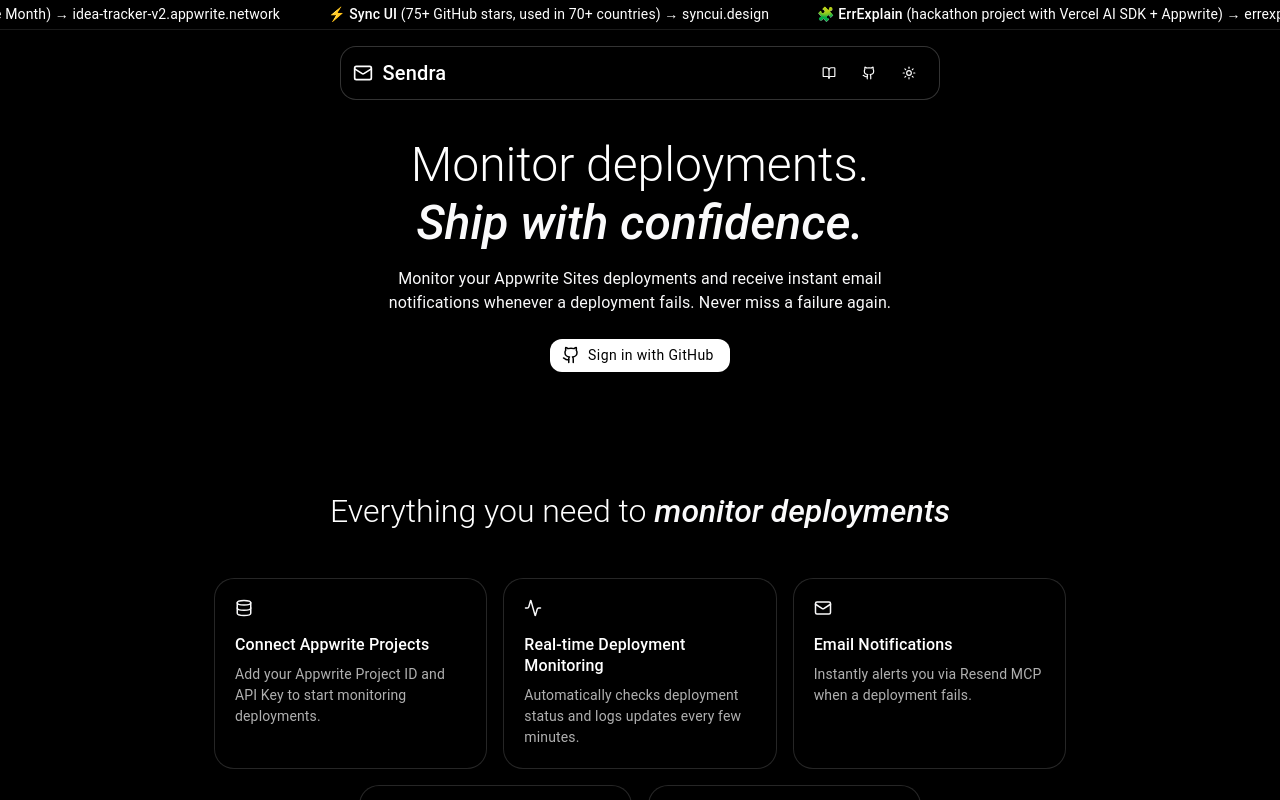
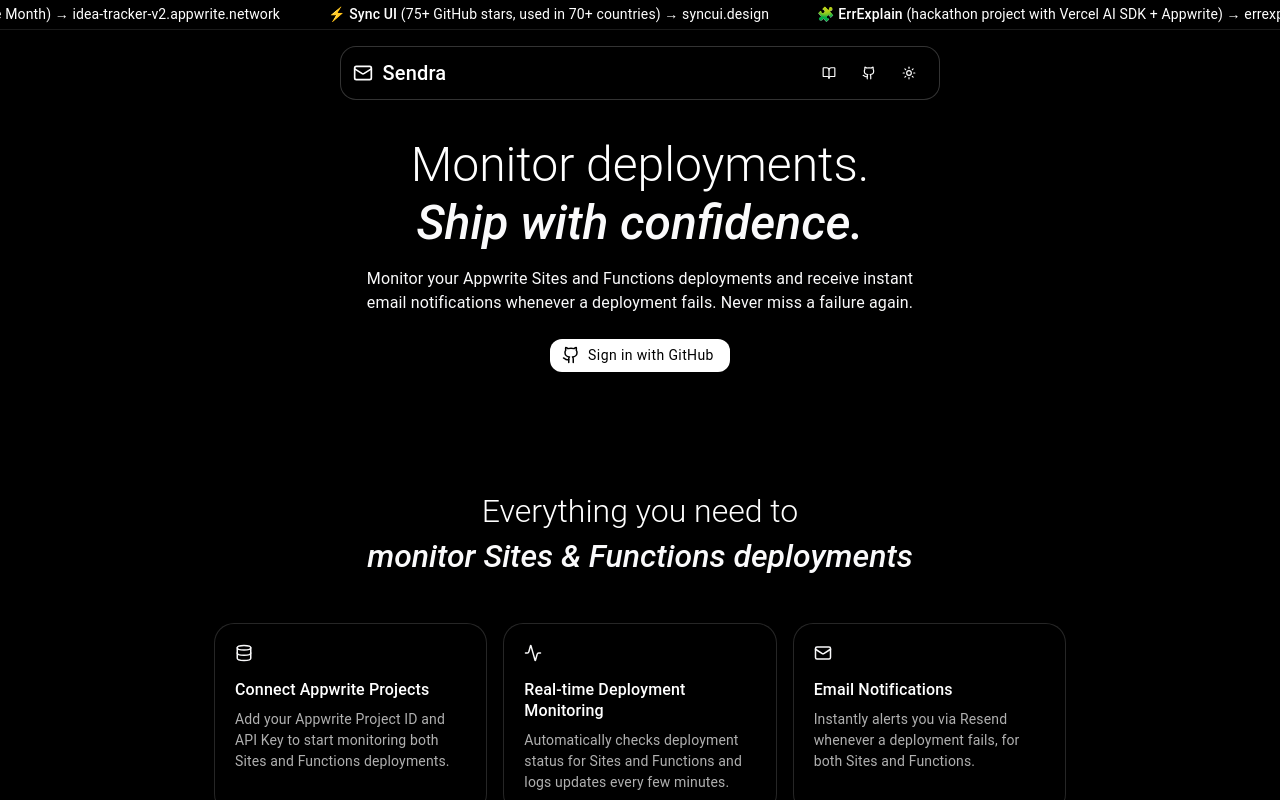
Before and after one commit to AbhiVarde/sendra, a Next.js app: page / in a window 1280 px wide. Shown: the top 800 px of the page. Built offline with nearby package versions, Linux system fonts and the light colour scheme; no server answers.

Commit message:
feat: update Sendra for Sites & Functions monitoring

```diff
--- a/app/layout.tsx
+++ b/app/layout.tsx
@@ -15,15 +15,15 @@
 
 export const metadata: Metadata = {
   title: {
-    default: "Sendra | Monitor Appwrite Sites Deployments",
+    default: "Sendra | Monitor Appwrite Sites & Functions Deployments",
     template: "%s | Sendra",
   },
   description:
-    "Monitor your Appwrite Sites deployments with real-time error analysis and instant email alerts powered by Resend. Ship with confidence, never miss a failure again.",
+    "Monitor your Appwrite Sites and Functions deployments with real-time error analysis and instant email alerts powered by Resend. Ship with confidence, never miss a failure again.",
   openGraph: {
     title: "Sendra",
     description:
-      "Sendra helps developers monitor Appwrite Sites deployments with real-time error analysis and instant Resend-powered email alerts. Stay in control, ship with confidence.",
+      "Sendra helps developers monitor Appwrite Sites and Functions deployments with real-time error analysis and instant Resend-powered email alerts. Stay in control, ship with confidence.",
     siteName: "Sendra",
     url: "https://sendra.vercel.app",
     type: "website",
@@ -32,7 +32,7 @@
         url: "https://sendra.vercel.app/og-image.png",
         width: 1200,
         height: 630,
-        alt: "Sendra - Monitor Appwrite Sites Deployments with Email Alerts",
+        alt: "Sendra - Monitor Appwrite Sites & Functions Deployments with Email Alerts",
       },
     ],
   },
@@ -40,7 +40,7 @@
     card: "summary_large_image",
     title: "Sendra",
     description:
-      "Monitor Appwrite Sites deployments with real-time error analysis and instant email alerts powered by Resend. Ship with confidence.",
+      "Monitor Appwrite Sites and Functions deployments with real-time error analysis and instant email alerts powered by Resend. Ship with confidence.",
     images: "https://sendra.vercel.app/og-image.png",
   },
   robots: "index, follow",
@@ -48,7 +48,7 @@
     canonical: "https://sendra.vercel.app",
   },
   keywords:
-    "Sendra, Appwrite Sites monitoring, deployment alerts, error analysis, Resend email, DevOps, Vercel apps, developer tools",
+    "Sendra, Appwrite Sites monitoring, Appwrite Functions monitoring, deployment alerts, error analysis, Resend email, DevOps, Vercel apps, developer tools",
   authors: [{ name: "Sendra" }],
   creator: "Sendra",
   publisher: "Sendra",
--- a/components/main/Dashboard.tsx
+++ b/components/main/Dashboard.tsx
@@ -115,23 +115,24 @@
   const [loading, setLoading] = useState(false);
   const [initialLoading, setInitialLoading] = useState(true);
 
-  // Separate states for site and function deployments
+  const [formData, setFormData] = useState<FormData>({
+    projectId: "",
+    email: user?.email || "",
+    apiKey: "",
+    region: "fra",
+  });
+  const [editingApiKey, setEditingApiKey] = useState<string | null>(null);
+  const [newApiKey, setNewApiKey] = useState("");
+
   const [projectSiteDeployments, setProjectSiteDeployments] = useState<
     Record<string, SiteDeploymentsResponse>
   >({});
   const [projectFunctionDeployments, setProjectFunctionDeployments] = useState<
     Record<string, FunctionDeploymentsResponse>
   >({});
-
   const [deploymentLoading, setDeploymentLoading] = useState<
     Record<string, boolean>
   >({});
-  const [formData, setFormData] = useState<FormData>({
-    projectId: "",
-    email: user?.email || "",
-    apiKey: "",
-    region: "fra",
-  });
   const [deleting, setDeleting] = useState<string | null>(null);
   const [deleteConfirmOpen, setDeleteConfirmOpen] = useState(false);
   const [deleteConfirmProject, setDeleteConfirmProject] =
@@ -143,12 +144,7 @@
   const [expiredProjects, setExpiredProjects] = useState<Set<string>>(
     new Set()
   );
-  const [editingApiKey, setEditingApiKey] = useState<string | null>(null);
-  const [newApiKey, setNewApiKey] = useState("");
-
-  // Tab state for each project
   const [activeTab, setActiveTab] = useState<Record<string, DeploymentTab>>({});
-  // Add this near your other state declarations (around line 60-70)
   const [resourceFilter, setResourceFilter] = useState<Record<string, string>>(
     {}
   );
@@ -230,7 +226,7 @@
         const functionId =
           deployment.functionId || deployment.resourceId.split("/")[0];
         const deploymentId = deployment.$id;
-        return `https://cloud.appwrite.io/console/project-${region}-${projectId}/functions/function-${functionId}/deployments/deployment-${deploymentId}`;
+        return `https://cloud.appwrite.io/console/project-${region}-${projectId}/functions/function-${functionId}/deployment-${deploymentId}`;
       } else {
         const siteId = deployment.siteId || deployment.resourceId.split("/")[0];
         const deploymentId = deployment.$id;
@@ -372,7 +368,7 @@
             [documentId]: response.functions,
           }));
 
-          // Update total deployment count (sites + functions)
+          // Total deployment count (sites + functions)
           const totalDeployments =
             response.sites.total + response.functions.total;
           const currentProject = projects.find((p) => p.$id === documentId);
@@ -614,7 +610,6 @@
     [newApiKey, encodeApiKey, fetchProjectDeployments]
   );
 
-  // Add this with your other helper functions (around line 140-150)
   const getUniqueResources = useCallback(
     (deployments: Deployment[], tab: DeploymentTab) => {
       const resources = new Set<string>();
@@ -1655,12 +1650,10 @@
                         }
                         onChange={(e) => {
                           const filterKey = `${project.$id}-${currentTab}`;
-                          // Update filter state
                           setResourceFilter((prev) => ({
                             ...prev,
                             [filterKey]: e.target.value,
                           }));
-                          // Reset pagination for the current tab
                           setCurrentPage((prev) => ({
                             ...prev,
                             [filterKey]: 1,
@@ -1677,7 +1670,7 @@
                             color: darkMode ? "#FFFFFF" : "#000000",
                             fontSize: "13px",
                             padding: "6px 12px",
-                            transition: "all 0.2s ease", // smooth hover/focus effect
+                            transition: "all 0.2s ease",
                           },
                         }}
                         SelectProps={{
@@ -1696,18 +1689,18 @@
                               sx: {
                                 mt: 0.5,
                                 borderRadius: "12px",
-                                boxShadow: "0 4px 10px rgba(0,0,0,0.05)", // smoother shadow
+                                boxShadow: "0 4px 10px rgba(0,0,0,0.05)",
                                 border: darkMode
                                   ? "1px solid rgba(255,255,255,0.1)"
                                   : "1px solid rgba(0,0,0,0.1)",
                                 bgcolor: darkMode ? "#111111" : "#FFFFFF",
                                 maxHeight: 300,
-                                overflowY: "auto", // prevent lag with many items
+                                overflowY: "auto",
                                 "& .MuiMenuItem-root": {
                                   fontSize: "13px",
                                   padding: "8px 12px",
                                   color: darkMode ? "#FFFFFF" : "#000000",
-                                  transition: "background-color 0.2s ease", // smoother hover
+                                  transition: "background-color 0.2s ease",
                                   "&:hover": {
                                     bgcolor: darkMode
                                       ? "rgba(255,255,255,0.08)"
--- a/components/main/FeatureSection.tsx
+++ b/components/main/FeatureSection.tsx
@@ -12,25 +12,25 @@
       icon: Database,
       title: "Connect Appwrite Projects",
       description:
-        "Add your Appwrite Project ID and API Key to start monitoring deployments.",
+        "Add your Appwrite Project ID and API Key to start monitoring both Sites and Functions deployments.",
     },
     {
       icon: Activity,
       title: "Real-time Deployment Monitoring",
       description:
-        "Automatically checks deployment status and logs updates every few minutes.",
+        "Automatically checks deployment status for Sites and Functions and logs updates every few minutes.",
     },
     {
       icon: Mail,
       title: "Email Notifications",
       description:
-        "Instantly alerts you via Resend MCP when a deployment fails.",
+        "Instantly alerts you via Resend whenever a deployment fails, for both Sites and Functions.",
     },
     {
       icon: BarChart3,
       title: "Dashboard Overview",
       description:
-        "View recent deployments with status, branch, time, and detailed analytics.",
+        "View recent deployments with status, branch, time, and detailed analytics for Sites and Functions.",
     },
     {
       icon: Shield,
@@ -53,6 +53,9 @@
           sx={{
             textAlign: "center",
             mb: { xs: "32px", sm: "40px", md: "48px" },
+            maxWidth: { xs: "100%", sm: "600px", md: "700px" },
+            mx: "auto",
+            px: { xs: 2, sm: 0 },
           }}
         >
           <Typography
@@ -64,19 +67,20 @@
               lineHeight: 1.2,
             }}
           >
-            Everything you need to
+            Everything you need to{" "}
             <Typography
               variant="h3"
               component="span"
               sx={{
+                display: { xs: "inline", sm: "block" },
                 fontWeight: 500,
                 fontStyle: "italic",
                 color: darkMode ? "#FAFAFB" : "#333333",
                 fontSize: { xs: "24px", sm: "28px", md: "32px" },
+                mt: { xs: 0, sm: 1 },
               }}
             >
-              {" "}
-              monitor deployments
+              monitor Sites & Functions deployments
             </Typography>
           </Typography>
         </Box>
@@ -92,31 +96,11 @@
             justifyContent: "center",
             maxWidth: "1200px",
             mx: "auto",
-            "& > *:nth-of-type(1)": {
-              gridColumn: {
-                lg: "1 / 3",
-              },
-            },
-            "& > *:nth-of-type(2)": {
-              gridColumn: {
-                lg: "3 / 5",
-              },
-            },
-            "& > *:nth-of-type(3)": {
-              gridColumn: {
-                lg: "5 / 7",
-              },
-            },
-            "& > *:nth-of-type(4)": {
-              gridColumn: {
-                lg: "2 / 4",
-              },
-            },
-            "& > *:nth-of-type(5)": {
-              gridColumn: {
-                lg: "4 / 6",
-              },
-            },
+            "& > *:nth-of-type(1)": { gridColumn: { lg: "1 / 3" } },
+            "& > *:nth-of-type(2)": { gridColumn: { lg: "3 / 5" } },
+            "& > *:nth-of-type(3)": { gridColumn: { lg: "5 / 7" } },
+            "& > *:nth-of-type(4)": { gridColumn: { lg: "2 / 4" } },
+            "& > *:nth-of-type(5)": { gridColumn: { lg: "4 / 6" } },
           }}
         >
           {features.map((feature, index) => (
--- a/components/main/HeroSection.tsx
+++ b/components/main/HeroSection.tsx
@@ -68,8 +68,9 @@
             fontSize: { xs: "14px", sm: "16px", md: "16px" },
           }}
         >
-          Monitor your Appwrite Sites deployments and receive instant email
-          notifications whenever a deployment fails. Never miss a failure again.
+          Monitor your Appwrite Sites and Functions deployments and receive
+          instant email notifications whenever a deployment fails. Never miss a
+          failure again.
         </Typography>
 
         <Button
```
Also changed, not shown: 1 other file (tests, documents, lock files or other folders).
